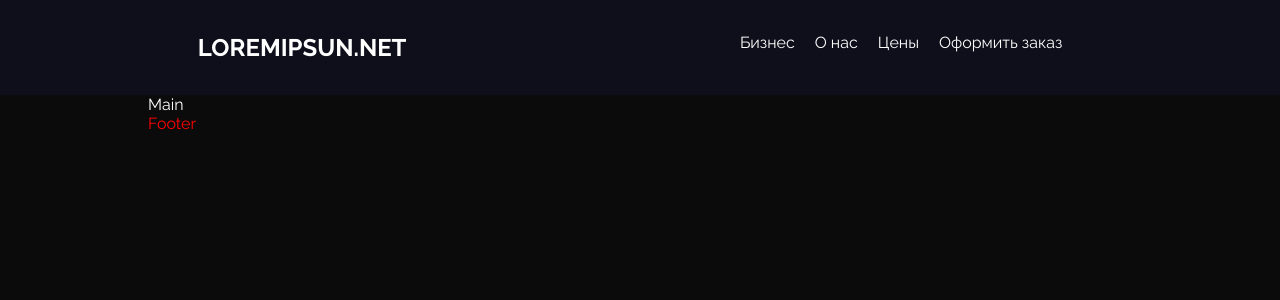
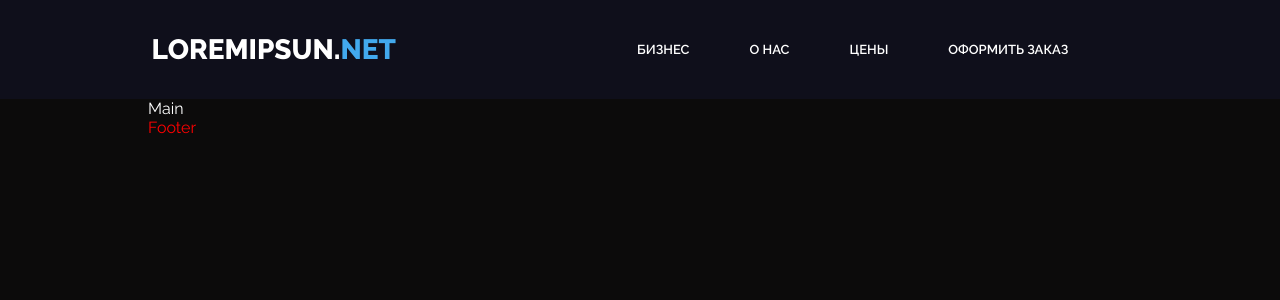
Before and after one commit to Obezyankaa/business-card-website, a React (Create React App) app: page / in a window 1280 px wide. Shown: the top 300 px of the page. Built offline with nearby package versions, Linux system fonts and the light colour scheme.

Commit message:
header ok

```diff
--- a/src/Components/Header/Header.scss
+++ b/src/Components/Header/Header.scss
@@ -2,17 +2,30 @@
 .headr-nav {
     display: flex;
     justify-content: space-around;
+    align-items: center;
     padding: 33px 31px;
     background: rgba(16, 16, 29, 0.9);
 }
 
-// .header-nav-block-logo {
-// }
+.header-nav_logo {
+    font-size: 28px;
+    font-weight: 800;
+}
+
+.header-nav_logo span {
+    color: #42A9ED;
+}
 
 .header-nav-list {
     display: flex;
 }
 
 .header-nav-link {
-    margin-right: 20px;
+    font-size: 13px;
+    font-weight: 600;
+    margin-right: 60px;
 }
+
+.header-nav-link:hover {
+    color: #42A9ED;
+}
--- a/src/Components/Header/Header.tsx
+++ b/src/Components/Header/Header.tsx
@@ -8,13 +8,18 @@ export default function Header() {
     <div className="header">
       <nav className="headr-nav">
         <div className="header-nav-block-logo">
-          <h1 className="header-nav_logo"><Link to="/">LOREMIPSUN.NET</Link></h1>
+          <h1 className="header-nav_logo">
+            <Link to="/">
+              LOREMIPSUN.
+              <span>NET</span>
+            </Link>
+          </h1>
         </div>
         <ul className="header-nav-list">
-          <li className="header-nav-link"><Link to="/Business">Бизнес</Link></li>
-          <li className="header-nav-link"><Link to="/About">О нас</Link></li>
-          <li className="header-nav-link"><Link to="/Price">Цены</Link></li>
-          <li className="header-nav-link"><Link to="/Place-an-order">Оформить заказ</Link></li>
+          <li className="header-nav-link"><Link to="/Business">БИЗНЕС</Link></li>
+          <li className="header-nav-link"><Link to="/About">О НАС</Link></li>
+          <li className="header-nav-link"><Link to="/Price">ЦЕНЫ</Link></li>
+          <li className="header-nav-link"><Link to="/Place-an-order">ОФОРМИТЬ ЗАКАЗ</Link></li>
         </ul>
       </nav>
     </div>
--- a/src/Components/Home/Home.tsx
+++ b/src/Components/Home/Home.tsx
@@ -1,3 +1,4 @@
+/* eslint-disable react/jsx-filename-extension */
 import React from 'react';
 import Footer from '../Footer/Footer';
 import Main from '../Main/Main';
--- a/src/Components/Main/Main.tsx
+++ b/src/Components/Main/Main.tsx
@@ -1,3 +1,4 @@
+/* eslint-disable react/jsx-filename-extension */
 import React from 'react';
 
 export default function Main() {
```
